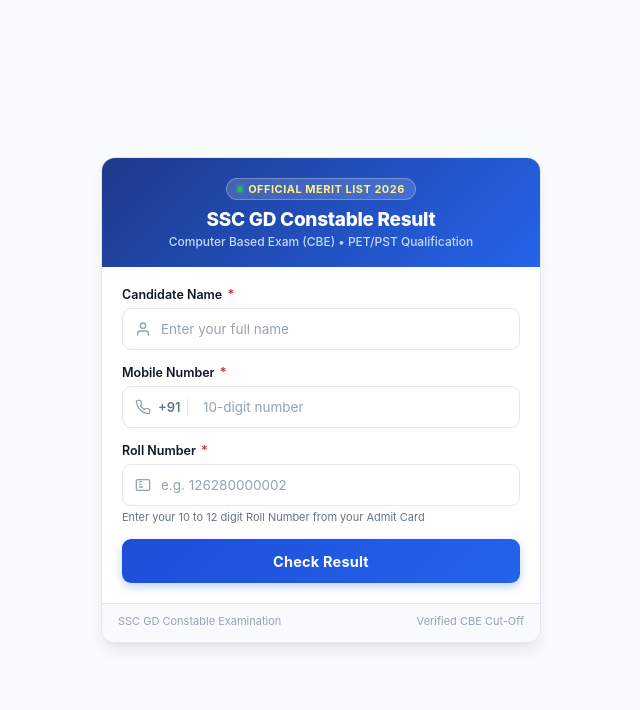
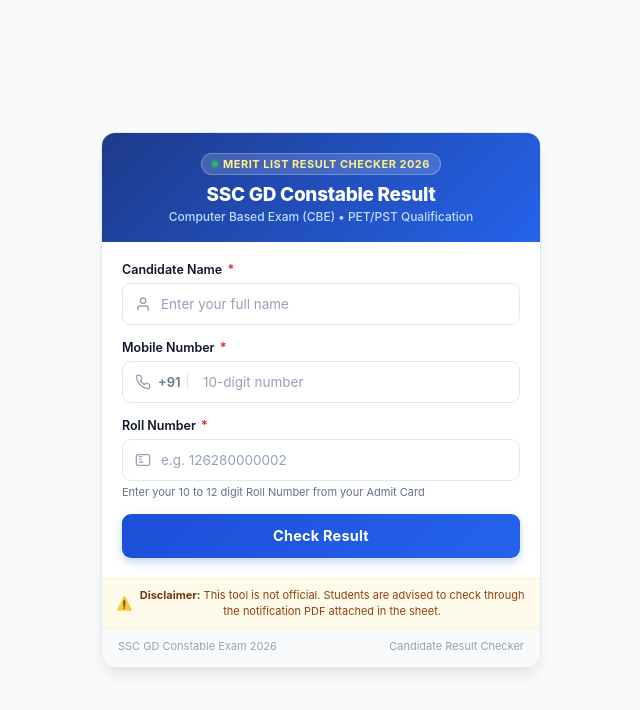
Before and after one commit to testbook-website/ssc-gd-result-checker, a website: page index.html in a window 1280 px wide. Shown: the whole page, without its empty margins (319-959 px from the left). Drawn offline with Linux system fonts and the light colour scheme.

Commit message:
Add non-official disclaimer to widget UI

```diff
--- a/index.html
+++ b/index.html
@@ -12,7 +12,7 @@
         <header class="widget-header">
             <div class="header-badge">
                 <span class="dot"></span>
-                <span>Official Merit List 2026</span>
+                <span>Merit List Result Checker 2026</span>
             </div>
             <h1 class="widget-title">SSC GD Constable Result</h1>
             <p class="widget-subtitle">Computer Based Exam (CBE) • PET/PST Qualification</p>
@@ -171,10 +171,16 @@
             <button type="button" class="btn-secondary check-again-btn">Check Another Roll Number</button>
         </div>
 
+        <!-- Disclaimer -->
+        <div class="disclaimer-box">
+            <span class="disclaimer-icon">⚠️</span>
+            <span><strong>Disclaimer:</strong> This tool is not official. Students are advised to check through the notification PDF attached in the sheet.</span>
+        </div>
+
         <!-- Footer -->
         <footer class="widget-footer">
-            <span>SSC GD Constable Examination</span>
-            <span>Verified CBE Cut-Off</span>
+            <span>SSC GD Constable Exam 2026</span>
+            <span>Candidate Result Checker</span>
         </footer>
 
         <!-- Toast notification -->
--- a/style.css
+++ b/style.css
@@ -381,11 +381,37 @@
     background: #e2e8f0;
 }
 
+/* Disclaimer Box */
+.disclaimer-box {
+    padding: 9px 14px;
+    background: #fffbeb;
+    border-top: 1px solid #fef3c7;
+    border-bottom: 1px solid #fef3c7;
+    font-size: 11px;
+    color: #92400e;
+    line-height: 1.45;
+    text-align: center;
+    display: flex;
+    align-items: center;
+    justify-content: center;
+    gap: 6px;
+}
+
+.disclaimer-box strong {
+    color: #78350f;
+    font-weight: 700;
+}
+
+.disclaimer-icon {
+    font-size: 13px;
+    flex-shrink: 0;
+}
+
 /* Widget Footer */
 .widget-footer {
     padding: 10px 16px 14px;
     background: #f8fafc;
-    border-top: 1px solid var(--border);
+    border-top: none;
     display: flex;
     justify-content: space-between;
     align-items: center;
```
